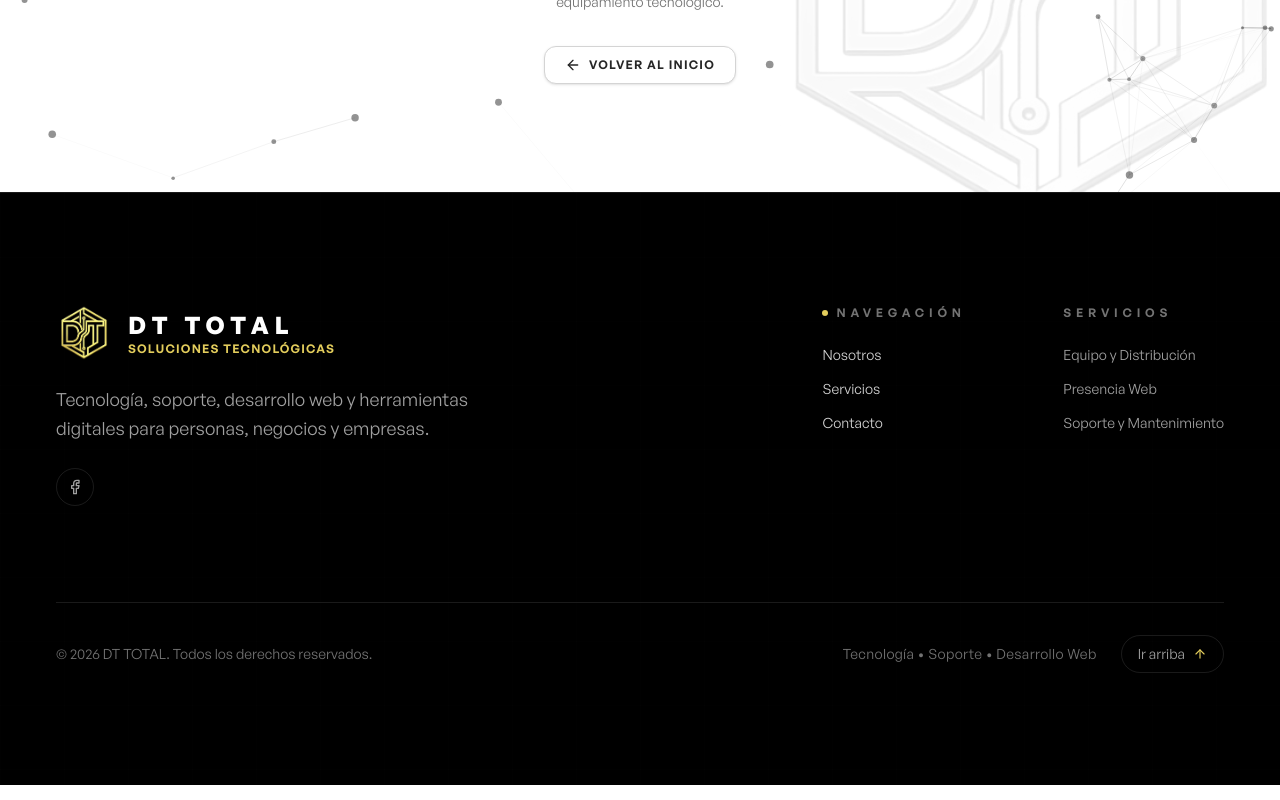
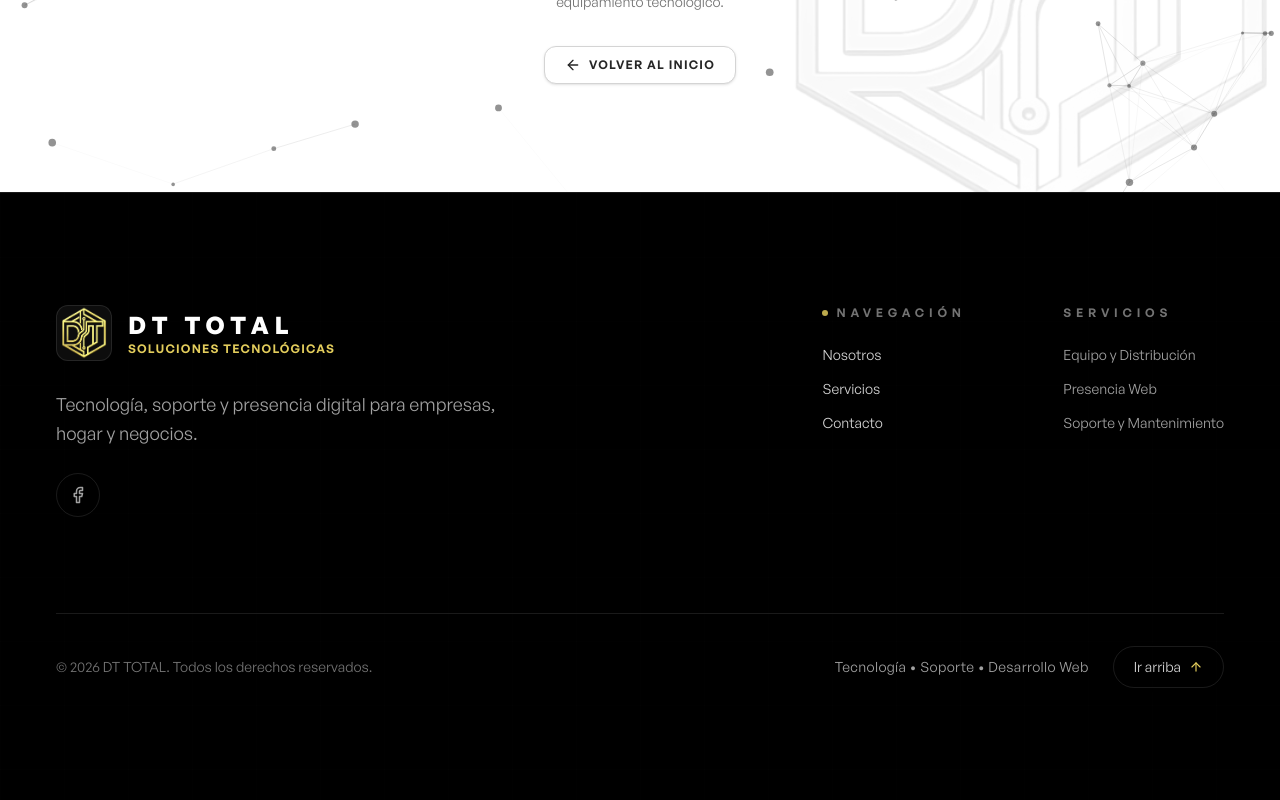
Before and after one commit to admindttotal/dttotal-landing, a React (Vite) app: page /catalog in a window 1280 px wide. Shown: the part 448-1248 px from the top of the page. Built offline with nearby package versions, Linux system fonts and the light colour scheme.

Commit message:
Actualizacion de Footer

```diff
--- a/src/components/layout/Footer.jsx
+++ b/src/components/layout/Footer.jsx
@@ -2,7 +2,6 @@ import { ArrowUp } from "lucide-react";
 import logo from "../../assets/images/logo.png";
 
 // TikTok no existe en lucide-react, así que usamos un ícono SVG simple.
-// Se queda comentado el link más abajo hasta que exista la cuenta; el ícono se conserva listo para reactivar.
 // eslint-disable-next-line no-unused-vars
 function TikTokIcon(props) {
   return (
@@ -21,6 +20,7 @@ function FacebookIcon(props) {
 }
 
 function Footer() {
+  // Función universal para subir al inicio de la página
   const scrollToTop = () => {
     window.scrollTo({ top: 0, behavior: "smooth" });
   };
@@ -72,7 +72,12 @@ function Footer() {
         >
           {/* BRAND */}
           <div className="max-w-md">
-            <div className="flex items-center gap-4">
+            {/* Contenedor del Logo y Nombre, ambos hacen ScrollToTop */}
+            <div
+              onClick={scrollToTop}
+              title="Ir al inicio"
+              className="flex items-center gap-4 group cursor-pointer inline-flex"
+            >
               {/* LOGO */}
               <div
                 className="
@@ -83,6 +88,15 @@ function Footer() {
                   justify-center
                   overflow-hidden
                   shrink-0
+                  rounded-xl
+                  bg-white/5
+                  border
+                  border-white/10
+                  transition-all
+                  duration-300
+                  group-hover:border-[#e3cd5c]/50
+                  group-hover:scale-105
+                  group-hover:shadow-[0_0_20px_rgba(227,205,92,0.2)]
                 "
               >
                 <img
@@ -94,6 +108,9 @@ function Footer() {
                     w-full
                     h-full
                     object-contain
+                    transition-transform
+                    duration-300
+                    group-hover:scale-110
                   "
                 />
               </div>
@@ -104,6 +121,9 @@ function Footer() {
                     text-2xl
                     font-black
                     tracking-[0.25em]
+                    transition-colors
+                    duration-300
+                    group-hover:text-[#e3cd5c]
                   "
                 >
                   DT TOTAL
@@ -132,30 +152,32 @@ function Footer() {
                 leading-relaxed
               "
             >
-              Tecnología, soporte, desarrollo web y herramientas digitales para personas, negocios y empresas.
+              Tecnología, soporte y presencia digital para empresas, hogar y negocios.
             </p>
 
             {/* REDES SOCIALES */}
             <div className="mt-6 flex items-center gap-4">
               <a
-                href="https://www.facebook.com/TU_PAGINA"
+                href="https://www.facebook.com/profile.php?id=61591094207621"
                 target="_blank"
                 rel="noopener noreferrer"
                 className="
-                  p-2.5
+                  group/social
+                  p-3
                   rounded-full
                   border
                   border-white/10
                   text-neutral-400
-                  hover:text-white
-                  hover:border-white/30
-                  hover:bg-neutral-900
+                  hover:text-black
+                  hover:border-[#e3cd5c]
+                  hover:bg-[#e3cd5c]
                   transition-all
-                  duration-200
+                  duration-300
+                  active:scale-95
                 "
                 aria-label="Facebook"
               >
-                <FacebookIcon width={16} height={16} />
+                <FacebookIcon width={18} height={18} className="transition-transform duration-300 group-hover/social:scale-110" />
               </a>
               {/* TikTok: sin cuenta activa por ahora, descomentar cuando exista
               <a
@@ -163,20 +185,22 @@ function Footer() {
                 target="_blank"
                 rel="noopener noreferrer"
                 className="
-                  p-2.5
+                  group/social
+                  p-3
                   rounded-full
                   border
                   border-white/10
                   text-neutral-400
-                  hover:text-white
-                  hover:border-white/30
-                  hover:bg-neutral-900
+                  hover:text-black
+                  hover:border-[#e3cd5c]
+                  hover:bg-[#e3cd5c]
                   transition-all
-                  duration-200
+                  duration-300
+                  active:scale-95
                 "
                 aria-label="TikTok"
               >
-                <TikTokIcon width={16} height={16} />
+                <TikTokIcon width={18} height={18} className="transition-transform duration-300 group-hover/social:scale-110" />
               </a>
               */}
             </div>
@@ -206,7 +230,7 @@ function Footer() {
                   gap-2
                 "
               >
-                <span className="w-1.5 h-1.5 rounded-full bg-[#e3cd5c]" />
+                <span className="w-1.5 h-1.5 rounded-full bg-[#e3cd5c] animate-pulse" />
                 Navegación
               </p>
 
@@ -221,19 +245,19 @@ function Footer() {
               >
                 <a
                   href="#nosotros"
-                  className="hover:text-white transition-colors duration-200 hover:translate-x-1 transform inline-block"
+                  className="hover:text-[#e3cd5c] transition-all duration-300 hover:translate-x-2 transform inline-block"
                 >
                   Nosotros
                 </a>
                 <a
                   href="#servicios"
-                  className="hover:text-white transition-colors duration-200 hover:translate-x-1 transform inline-block"
+                  className="hover:text-[#e3cd5c] transition-all duration-300 hover:translate-x-2 transform inline-block"
                 >
                   Servicios
                 </a>
                 <a
                   href="#contacto"
-                  className="hover:text-white transition-colors duration-200 hover:translate-x-1 transform inline-block"
+                  className="hover:text-[#e3cd5c] transition-all duration-300 hover:translate-x-2 transform inline-block"
                 >
                   Contacto
                 </a>
@@ -263,9 +287,9 @@ function Footer() {
                   text-neutral-400
                 "
               >
-                <span>Equipo y Distribución</span>
-                <span>Presencia Web</span>
-                <span>Soporte y Mantenimiento</span>
+                <span className="hover:text-white transition-colors duration-200 cursor-default">Equipo y Distribución</span>
+                <span className="hover:text-white transition-colors duration-200 cursor-default">Presencia Web</span>
+                <span className="hover:text-white transition-colors duration-200 cursor-default">Soporte y Mantenimiento</span>
               </div>
             </div>
           </div>
@@ -295,10 +319,11 @@ function Footer() {
           </span>
 
           <div className="flex items-center gap-6">
-            <span className="tracking-wide hidden md:inline">
+            <span className="tracking-wide hidden md:inline text-neutral-400">
               Tecnología • Soporte • Desarrollo Web
             </span>
 
+            {/* BOTÓN "IR ARRIBA" */}
             <button
               onClick={scrollToTop}
               className="
@@ -306,25 +331,26 @@ function Footer() {
                 flex
                 items-center
                 gap-2
-                py-2
-                px-4
+                py-2.5
+                px-5
                 rounded-full
                 border
                 border-white/10
-                text-neutral-400
-                hover:text-white
-                hover:border-white/30
-                hover:bg-neutral-900
+                text-neutral-300
+                hover:text-black
+                hover:border-[#e3cd5c]
+                hover:bg-[#e3cd5c]
                 transition-all
-                duration-200
+                duration-300
                 cursor-pointer
                 active:scale-95
+                shadow-sm
               "
             >
               <span>Ir arriba</span>
               <ArrowUp
                 size={14}
-                className="transition-transform duration-300 group-hover:-translate-y-0.5"
+                className="transition-transform duration-300 group-hover:-translate-y-1 group-hover:text-black"
                 style={{ color: "#e3cd5c" }}
               />
             </button>
```
